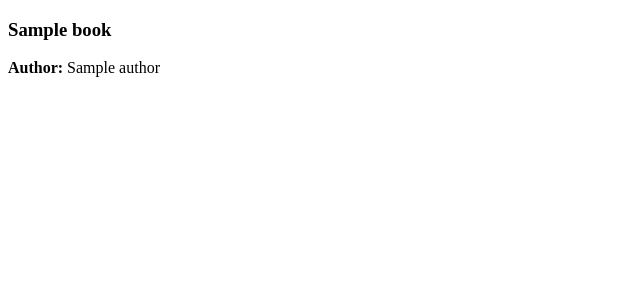
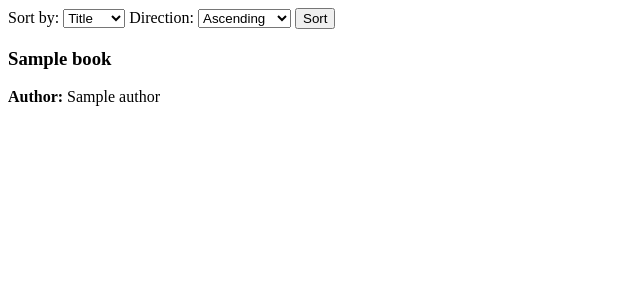
Before and after one commit to Nugamoto/Book_Alchemy, a Flask app: page / in a window 1280 px wide. Shown: the top 300 px of the page, without its empty margins (0-640 px from the left). Run offline with Flask 3, Linux system fonts and the light colour scheme; tables that the repository leaves empty hold one stand-in row (values such as "Sample post").

Commit message:
feat: implement sorting of books on homepage by title or author
- Add sorting logic to home route using query parameters `sort` and `direction`
- Allow sorting by book title or author name in ascending or descending order
- Pass sorting state to template for UI highlighting or selection persistence

```diff
--- a/app.py
+++ b/app.py
@@ -2,11 +2,12 @@ import os
 from datetime import datetime
 
 from flask import Flask, request, flash, redirect, render_template, url_for
+from sqlalchemy import asc, desc
 
 from data_models import db, Author, Book
 
 app = Flask(__name__)
-app.secret_key = "supergeheimespasswort123"
+app.secret_key = "supersecretpassword123"
 
 # absolute path
 basedir = os.path.abspath(os.path.dirname(__file__))
@@ -19,8 +20,17 @@ db.init_app(app)
 
 @app.route("/")
 def home():
-    books = Book.query.all()
-    return render_template("home.html", books=books)
+    sort = request.args.get("sort", "title")
+    direction = request.args.get("direction", "asc")
+
+    if sort == "author":
+        order = asc(Author.name) if direction == "asc" else desc(Author.name)
+        books = Book.query.join(Author).order_by(order).all()
+    else:
+        order = asc(Book.title) if direction == "asc" else desc(Book.title)
+        books = Book.query.order_by(order).all()
+
+    return render_template("home.html", books=books, sort=sort, direction=direction)
 
 
 @app.route("/add_author", methods=["GET", "POST"])
--- a/templates/home.html
+++ b/templates/home.html
@@ -6,6 +6,22 @@
     <meta http-equiv="X-UA-Compatible" content="ie=edge">
 </head>
 <body>
+
+<form method="get" action="/">
+  <label for="sort">Sort by:</label>
+  <select name="sort" id="sort">
+    <option value="title" {% if sort == 'title' %}selected{% endif %}>Title</option>
+    <option value="author" {% if sort == 'author' %}selected{% endif %}>Author</option>
+  </select>
+
+  <label for="direction">Direction:</label>
+  <select name="direction" id="direction">
+    <option value="asc" {% if direction == 'asc' %}selected{% endif %}>Ascending</option>
+    <option value="desc" {% if direction == 'desc' %}selected{% endif %}>Descending</option>
+  </select>
+
+  <input type="submit" value="Sort">
+</form>
 
 {% for book in books %}
 <div>
```
